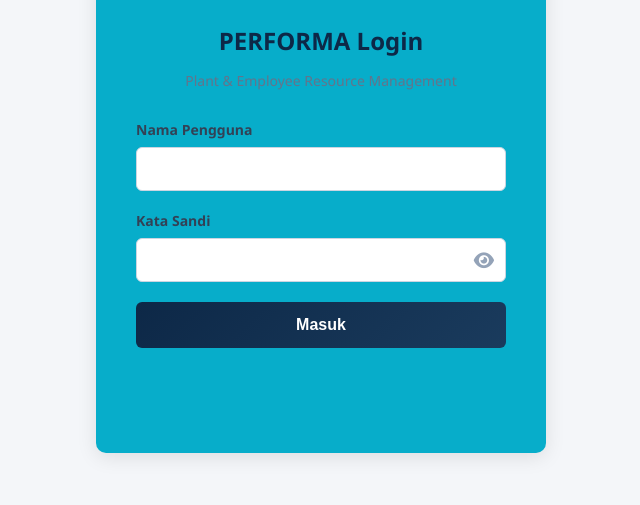
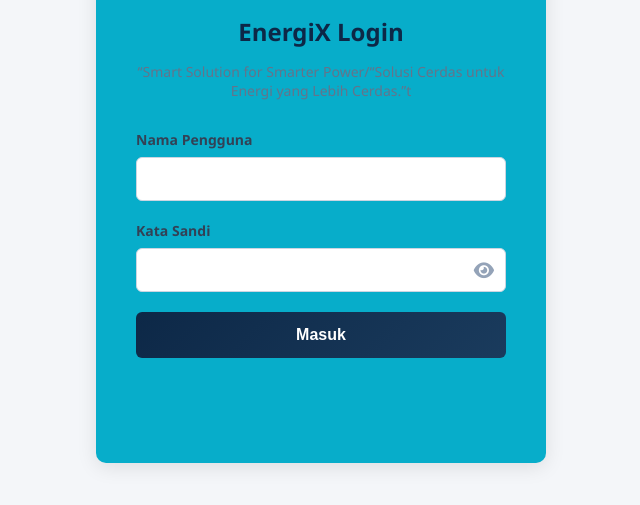
Before and after one commit to tomybachtiar284-ship-it/testing-e-performa, a plain HTML site: page login.html in a window 1280 px wide. Shown: the part 295-800 px from the top of the page, without its empty margins (319-959 px from the left). Drawn offline with Linux system fonts and the light colour scheme.

Commit message:
Update login.html

```diff
--- a/login.html
+++ b/login.html
@@ -3,7 +3,7 @@
 <head>
     <meta charset="UTF-8">
     <meta name="viewport" content="width=device-width, initial-scale=1.0">
-    <title>Login - PERFORMA</title>
+    <title>Login - EnergiX</title>
     <link rel="stylesheet" href="login.style.css">
     <!-- Font Awesome untuk ikon (opsional, jika ingin ikon mata untuk password) -->
     <link rel="stylesheet" href="https://cdnjs.cloudflare.com/ajax/libs/font-awesome/6.0.0/css/all.min.css">
@@ -12,8 +12,8 @@
     <div class="login-container">
         <form id="login-form" class="login-form">
             <img src="images/performalogo.png" onerror="this.src='https://placehold.co/150x60/0d2847/ffffff?text=PERFORMA';" alt="Logo PERFORMA" class="login-logo">
-            <h2>PERFORMA Login</h2>
-            <p>Plant & Employee Resource Management</p>
+            <h2>EnergiX Login</h2>
+            <p>“Smart Solution for Smarter Power/“Solusi Cerdas untuk Energi yang Lebih Cerdas.”t</p>
 
             <div class="input-group">
                 <label for="username">Nama Pengguna</label>
@@ -43,4 +43,5 @@
 
     <script src="login.script.js"></script>
 </body>
+
 </html>
```
